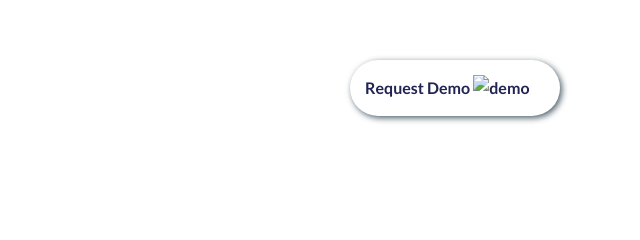
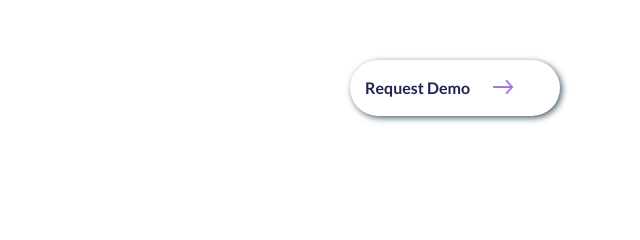
Before and after one commit to abdulqodir18/dwdemo, a plain HTML site: page 10-dars.html in a window 1280 px wide. Shown: the top 240 px of the page, 640-1280 px from the left. Drawn offline with Linux system fonts and the light colour scheme.

Commit message:
add-css-folder

```diff
--- a/css/10-dars.css
+++ b/css/10-dars.css
@@ -60,6 +60,10 @@ body{
   padding: 15px;
   border-radius: 30px;
   box-shadow: 2px 2px 6px #4B5D68;
+}
+.link-demo img{
+  width: 20px;
+  margin-left: 20px;
 }
 .second{
   display: flex;
```
Also changed, not shown: img/Group-right.png (added), 1 other file.
